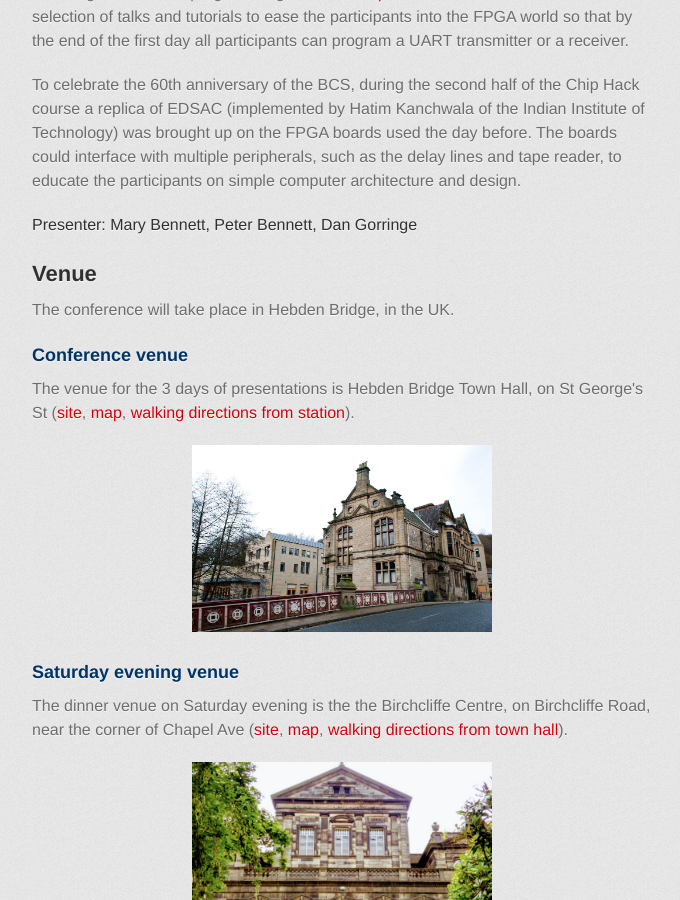
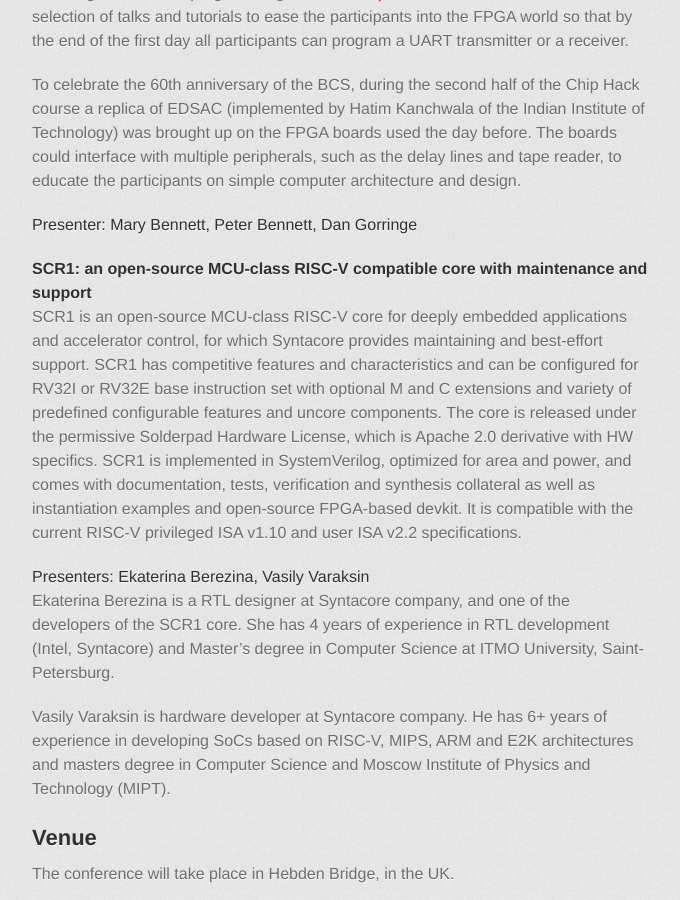
Before and after one commit to fossi-foundation/orconf, a Jekyll site: the page index.html, which Jekyll copies as it is, in a window 1280 px wide and 900 px high, scrolled down 7758 px. Shown: the whole window, without its empty margins (298-978 px from the left). Built offline with Jekyll 4.4.1, drawn with Linux system fonts in a browser that asks for light colours; some web fonts are replaced.

Commit message:
Add scr1 talk

```diff
--- a/index.html
+++ b/index.html
@@ -593,6 +593,39 @@
           <p>
 	  </p>
 
+	  <h4>
+	    <a name="scr1" class="anchor" href="#scr1"><span class="octicon octicon-link"></span>
+            </a>SCR1: an open-source MCU-class RISC-V compatible core with maintenance and support</h4>
+          <p>
+            SCR1 is an open-source MCU-class RISC-V core for deeply embedded
+            applications and accelerator control, for which Syntacore provides
+            maintaining and best-effort support. SCR1 has competitive features
+            and characteristics and can be configured for RV32I or RV32E base
+            instruction set with optional M and C extensions and variety of
+            predefined configurable features and uncore components. The core is
+            released under the permissive Solderpad Hardware License, which is
+            Apache 2.0 derivative with HW specifics. SCR1 is implemented in
+            SystemVerilog, optimized for area and power, and comes with
+            documentation, tests, verification and synthesis collateral as well
+            as instantiation examples and open-source FPGA-based devkit. It is
+            compatible with the current RISC-V privileged ISA v1.10 and user ISA
+            v2.2 specifications.
+	  </p>
+          <h5>Presenters: <a name="syntacore" class="anchor" href="#syntacore"><span class="octicon octicon-link"></span>
+            </a>Ekaterina Berezina, Vasily Varaksin</h5>
+          <p>
+            Ekaterina Berezina is a RTL designer at Syntacore company, and one
+            of the developers of the SCR1 core. She has 4 years of experience in
+            RTL development (Intel, Syntacore) and Master’s degree in Computer
+            Science at ITMO University, Saint-Petersburg.
+          </p>
+          <p>
+            Vasily Varaksin is hardware developer at Syntacore company. He has
+            6+ years of experience in developing SoCs based on RISC-V, MIPS, ARM
+            and E2K architectures and masters degree in Computer Science and
+            Moscow Institute of Physics and Technology (MIPT).
+	  </p>
+
 	  <!-- End of presentation section -->
 
 
```
